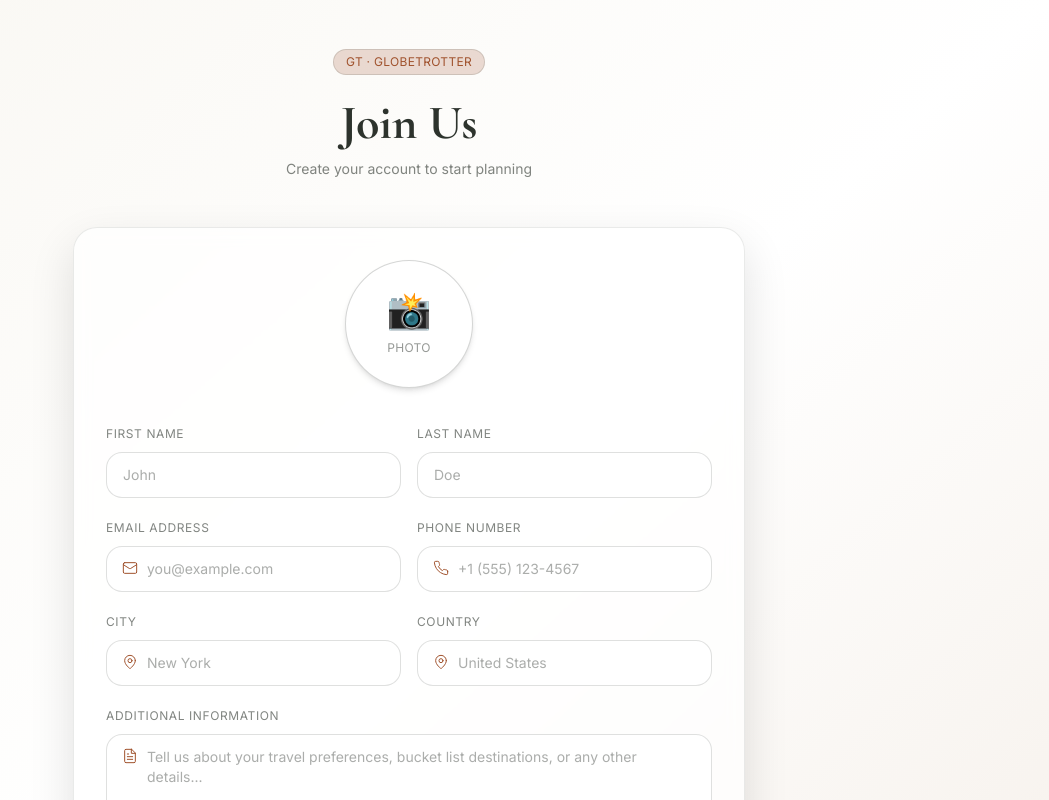
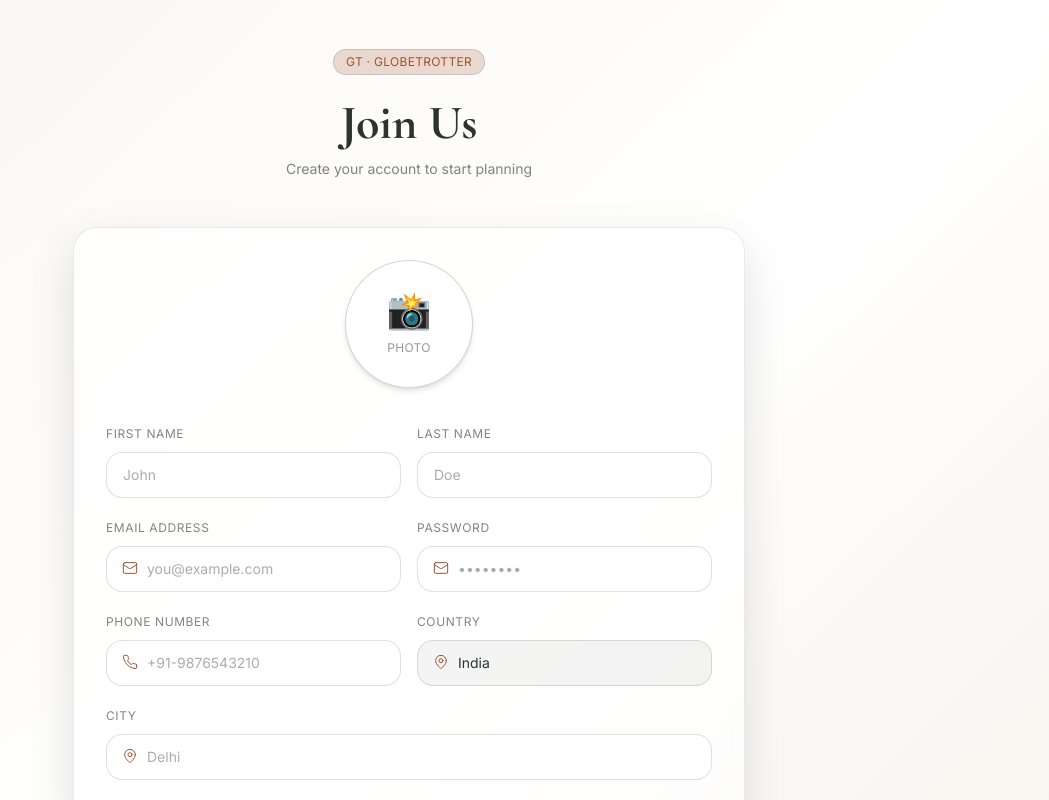
Before and after one commit to Jerem-Jebaz/odoo-GlobeTrotter, a React (Vite) app: page / in a window 1280 px wide. Both pictures are taken after typing "name@example.com", "Sample123" into the empty fields and a click on the button "Create New Account". Shown: the top 800 px of the page, without its empty margins (231-1280 px from the left). Built offline with nearby package versions, Linux system fonts and the light colour scheme.

Commit message:
Enhance registration form with password input
Added password field and validation to registration form.

```diff
--- a/src/pages/Register.jsx
+++ b/src/pages/Register.jsx
@@ -7,12 +7,14 @@ export default function Register({ onSwitchToLogin }) {
     firstName: '',
     lastName: '',
     email: '',
+    password: '',
     phone: '',
     city: '',
-    country: '',
+    country: 'India',
     additionalInfo: '',
   });
   const [error, setError] = useState('');
+  const [isLoading, setIsLoading] = useState(false);
   const { register } = useAuth();
 
   const handleChange = (e) => {
@@ -20,11 +22,11 @@ export default function Register({ onSwitchToLogin }) {
     setFormData((prev) => ({ ...prev, [name]: value }));
   };
 
-  const handleRegister = (e) => {
+  const handleRegister = async (e) => {
     e.preventDefault();
 
     // Validation
-    if (!formData.firstName || !formData.lastName || !formData.email) {
+    if (!formData.firstName || !formData.lastName || !formData.email || !formData.password) {
       setError('Please fill in all required fields');
       return;
     }
@@ -32,12 +34,20 @@ export default function Register({ onSwitchToLogin }) {
       setError('Please enter a valid email');
       return;
     }
+    if (formData.password.length < 6) {
+      setError('Password must be at least 6 characters');
+      return;
+    }
+
+    setIsLoading(true);
+    setError('');
 
     try {
-      register(formData);
-      setError('');
+      await register(formData);
     } catch (err) {
-      setError('Registration failed. Please try again.');
+      setError(err.message || 'Registration failed. Please try again.');
+    } finally {
+      setIsLoading(false);
     }
   };
 
@@ -107,6 +117,24 @@ export default function Register({ onSwitchToLogin }) {
                 </div>
               </div>
               <div className="space-y-2">
+                <label className="label">Password</label>
+                <div className="relative">
+                  <Mail className="absolute left-4 top-3.5 h-4 w-4 text-sienna" strokeWidth={1.5} />
+                  <input
+                    type="password"
+                    name="password"
+                    value={formData.password}
+                    onChange={handleChange}
+                    className="input pl-10 w-full"
+                    placeholder="••••••••"
+                  />
+                </div>
+              </div>
+            </div>
+
+            {/* Phone & Country */}
+            <div className="grid gap-4 md:grid-cols-2">
+              <div className="space-y-2">
                 <label className="label">Phone Number</label>
                 <div className="relative">
                   <Phone className="absolute left-4 top-3.5 h-4 w-4 text-sienna" strokeWidth={1.5} />
@@ -116,25 +144,7 @@ export default function Register({ onSwitchToLogin }) {
                     value={formData.phone}
                     onChange={handleChange}
                     className="input pl-10 w-full"
-                    placeholder="+1 (555) 123-4567"
-                  />
-                </div>
-              </div>
-            </div>
-
-            {/* City & Country */}
-            <div className="grid gap-4 md:grid-cols-2">
-              <div className="space-y-2">
-                <label className="label">City</label>
-                <div className="relative">
-                  <MapPin className="absolute left-4 top-3.5 h-4 w-4 text-sienna" strokeWidth={1.5} />
-                  <input
-                    type="text"
-                    name="city"
-                    value={formData.city}
-                    onChange={handleChange}
-                    className="input pl-10 w-full"
-                    placeholder="New York"
+                    placeholder="+91-9876543210"
                   />
                 </div>
               </div>
@@ -147,10 +157,26 @@ export default function Register({ onSwitchToLogin }) {
                     name="country"
                     value={formData.country}
                     onChange={handleChange}
-                    className="input pl-10 w-full"
-                    placeholder="United States"
+                    className="input pl-10 w-full bg-moss/5 cursor-not-allowed"
+                    disabled
                   />
                 </div>
+              </div>
+            </div>
+
+            {/* City & Additional */}
+            <div className="space-y-2">
+              <label className="label">City</label>
+              <div className="relative">
+                <MapPin className="absolute left-4 top-3.5 h-4 w-4 text-sienna" strokeWidth={1.5} />
+                <input
+                  type="text"
+                  name="city"
+                  value={formData.city}
+                  onChange={handleChange}
+                  className="input pl-10 w-full"
+                  placeholder="Delhi"
+                />
               </div>
             </div>
 
@@ -179,9 +205,10 @@ export default function Register({ onSwitchToLogin }) {
             {/* Register Button */}
             <button
               type="submit"
-              className="cta w-full justify-center mt-6 bg-sienna hover:bg-sienna/90"
+              disabled={isLoading}
+              className="cta w-full justify-center mt-6 bg-sienna hover:bg-sienna/90 disabled:opacity-50 disabled:cursor-not-allowed"
             >
-              Create Account
+              {isLoading ? 'Creating Account...' : 'Create Account'}
               <ArrowRight className="h-4 w-4" />
             </button>
           </form>
```
